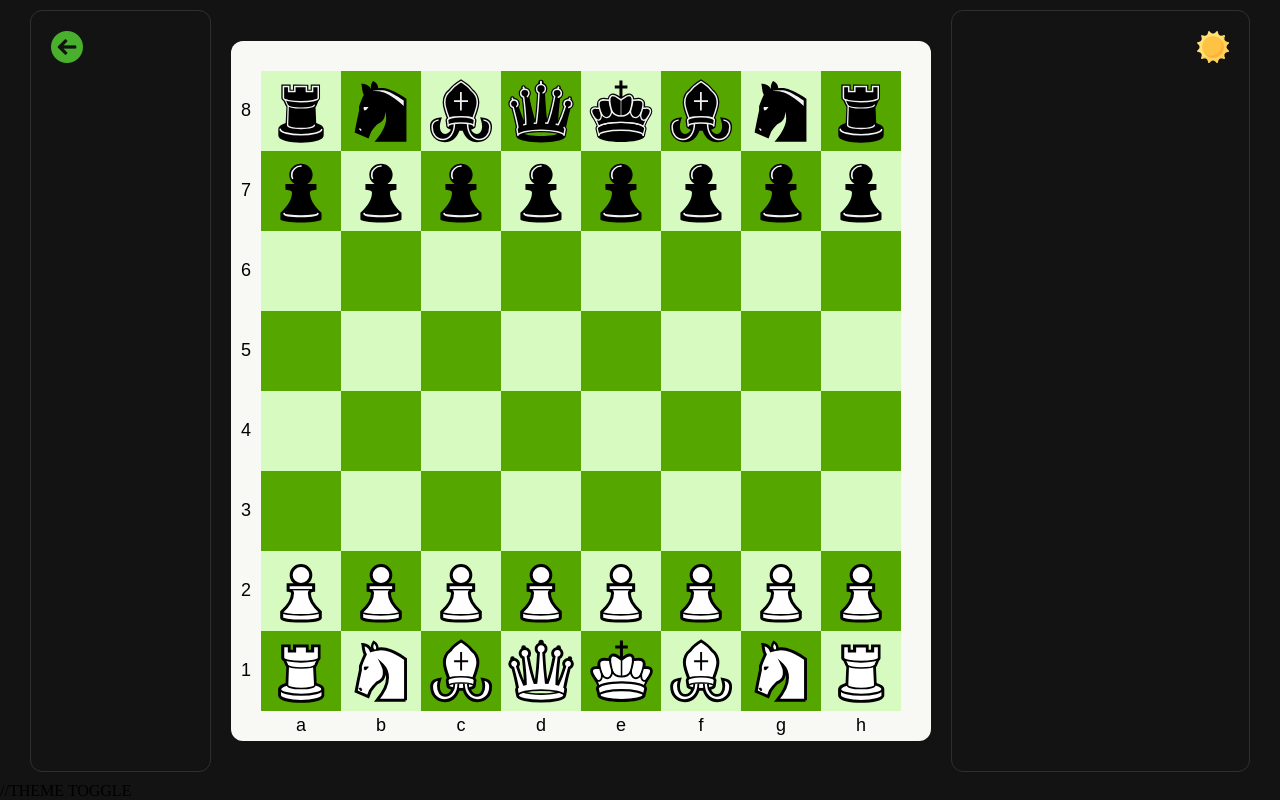
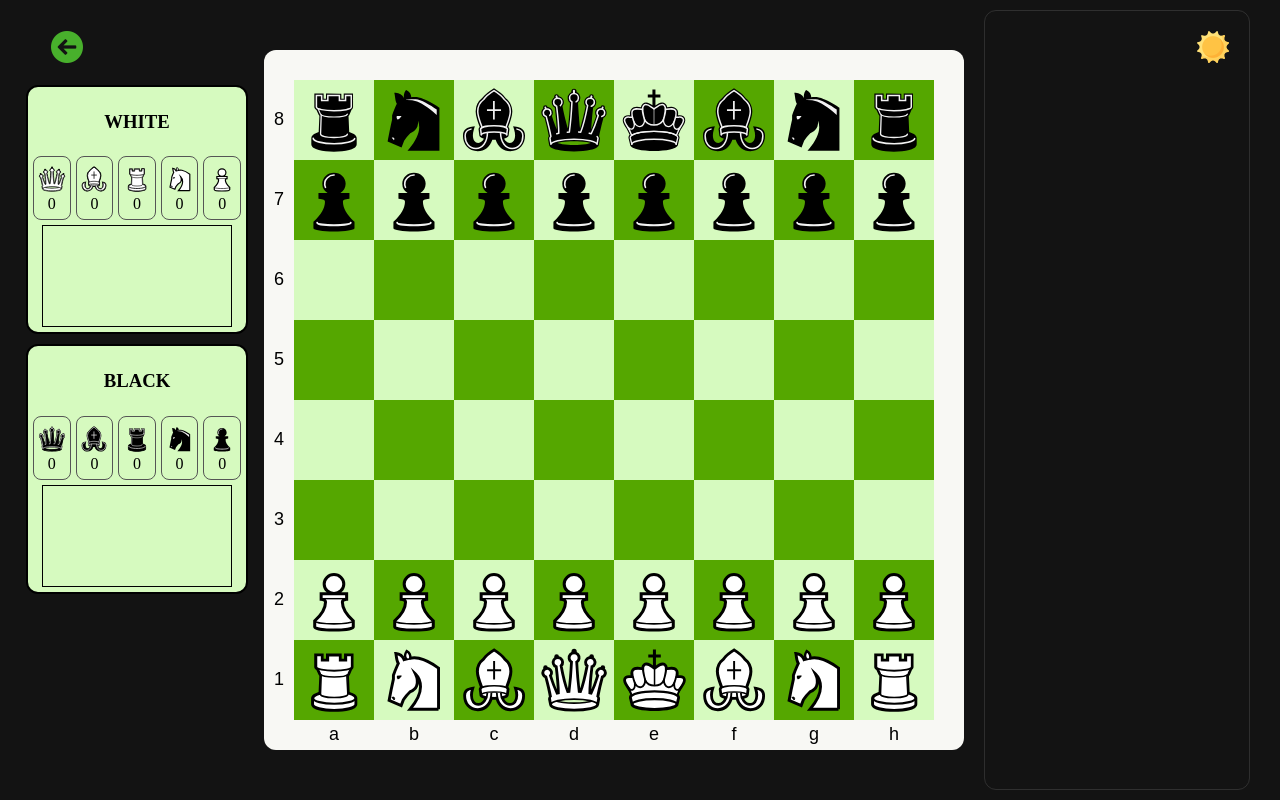
Before and after one commit to ECXNAIRE/SQUARE-64, a Flask app: page /main in a window 1280 px wide. Run offline with Flask 3, Linux system fonts and the light colour scheme.

Commit message:
adding points counter

```diff
--- a/templates/mainPage.html
+++ b/templates/mainPage.html
@@ -48,7 +48,7 @@
 
         .leftSideBar {
             flex: 0.75;
-            border: 0.5px solid rgba(72, 72, 72, 0.53);
+            border: 0.5px solid rgba(72, 72, 72, 0);
             border-radius: 12px;
         }
 
@@ -107,6 +107,69 @@
             transform: scale(1.03);
             cursor: pointer;
         }
+
+        .playerData {
+            border: 2px solid rgba(0, 0, 0, 0);
+            height: 500px;
+            display: flex;
+            flex: 1;
+            flex-direction: column;
+            align-items: center;
+            gap:10px;
+        }
+
+        .player {
+            flex: 1;
+            border: 2px solid black;
+            border-radius: 12px;
+            width: 100%;
+            display: flex;
+            flex-direction: column;
+            align-items: center;
+            background-color: #d6fabf;
+            padding:5px;
+        }
+
+        .capturedPieces {
+            width: 100%;
+            height: 70px;
+            border: 2px solid rgba(0, 0, 0, 0);
+            display: flex;
+            flex-direction: row;
+            justify-content: space-evenly;
+            align-items: center;
+            display: grid;
+            grid-template-columns: repeat(5, 1fr);
+            gap: 5px;
+        }
+
+
+        .capturedBox {
+            display: flex;
+            flex-direction: column;
+            align-items: center;
+            justify-content: center;
+            border: 1px solid #555;
+            border-radius: 8px;
+            padding: 6px 0;
+        }
+
+        .capturedBox img {
+            width: 32px;
+            height: 32px;
+        }
+
+        .captureBox span {
+            margin-top: 4px;
+            font-size: 14px;
+            font-weight: bold;
+        }
+
+        .time {
+            border: 1px solid black;
+            height: 100px;
+            width: 90%;
+        }
     </style>
 </head>
 
@@ -115,6 +178,70 @@
         <div class="leftSideBar">
             <div class="backButton">
                 <img class="backButtonLogo" src="../static/img/backButton.png" onclick="window.location.href='/'">
+            </div>
+
+            <div class="playerData">
+                <div class="player" id="playerWhite">
+                    <h3>WHITE</h3>
+
+                    <div class="capturedPieces" id="capturedPiecesBlack">
+                        <div class="capturedBox">
+                            <img src="../static/assets/wQ.svg">
+                            <span>0</span>
+                        </div>
+                        <div class="capturedBox">
+                            <img src="../static/assets/wB.svg">
+                            <span>0</span>
+                        </div>
+                        <div class="capturedBox">
+                            <img src="../static/assets/wR.svg">
+                            <span>0</span>
+                        </div>
+                        <div class="capturedBox">
+                            <img src="../static/assets/wN.svg">
+                            <span>0</span>
+                        </div>
+                        <div class="capturedBox">
+                            <img src="../static/assets/wP.svg">
+                            <span>0</span>
+                        </div>
+                    </div>
+
+
+
+                    <div class="time" id="timeWhite"></div>
+                </div>
+
+                <div class="player" id="playerBlack">
+                    <h3>BLACK</h3>
+                    <div class="capturedPieces" id="capturedPiecesWhite">
+                        <div class="capturedBox">
+                            <img src="../static/assets/bQ.svg">
+                            <span>0</span>
+                        </div>
+                        <div class="capturedBox">
+                            <img src="../static/assets/bB.svg">
+                            <span>0</span>
+                        </div>
+                        <div class="capturedBox">
+                            <img src="../static/assets/bR.svg">
+                            <span>0</span>
+                        </div>
+                        <div class="capturedBox">
+                            <img src="../static/assets/bN.svg">
+                            <span>0</span>
+                        </div>
+                        <div class="capturedBox">
+                            <img src="../static/assets/bP.svg">
+                            <span>0</span>
+                        </div>
+                    </div>
+                    <div class="time" id="timeWhite"></div>
+                </div>
+
+
+
+
             </div>
         </div>
 
@@ -137,8 +264,6 @@
 
 
 
-
-    //THEME TOGGLE
 
     <script>
         let darkmode = true;
```
Also changed, not shown: templates/landingPage.html (+21 -3 lines), static/fonts/logo.ttf (added).
